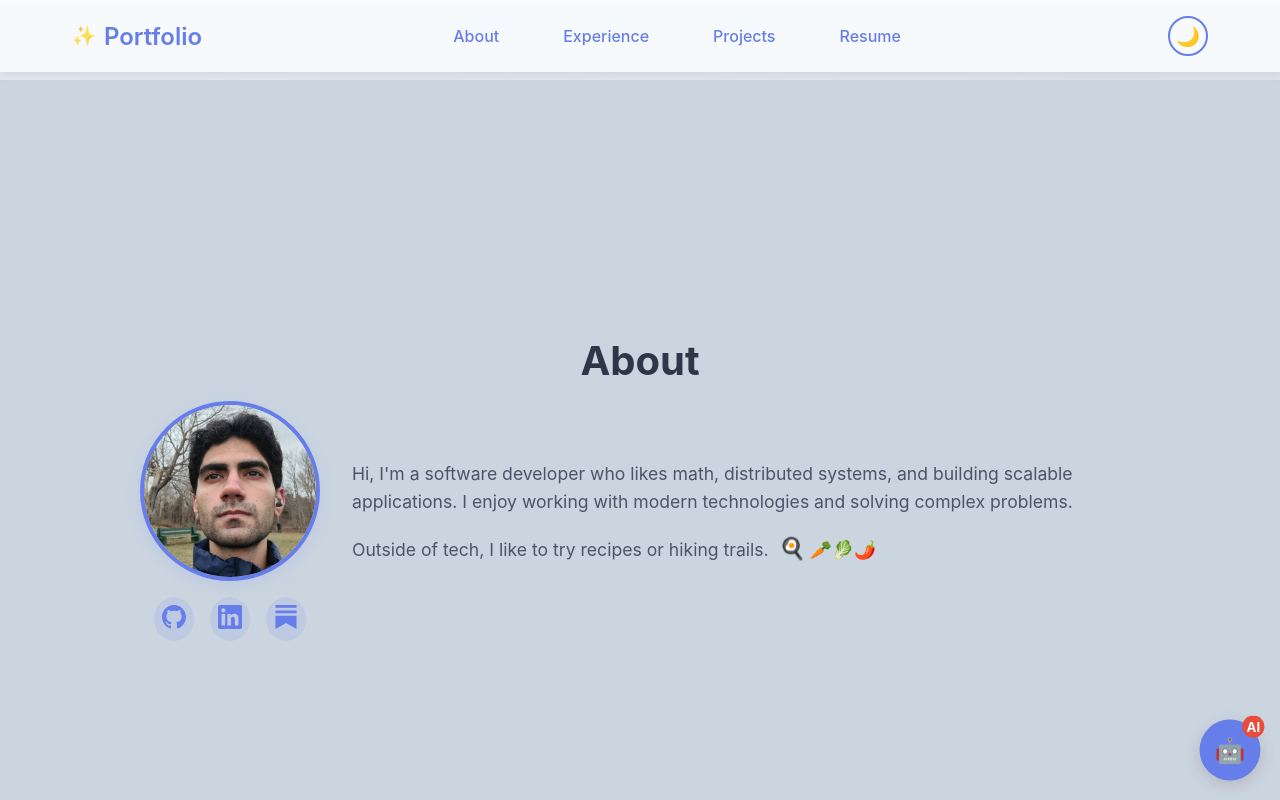
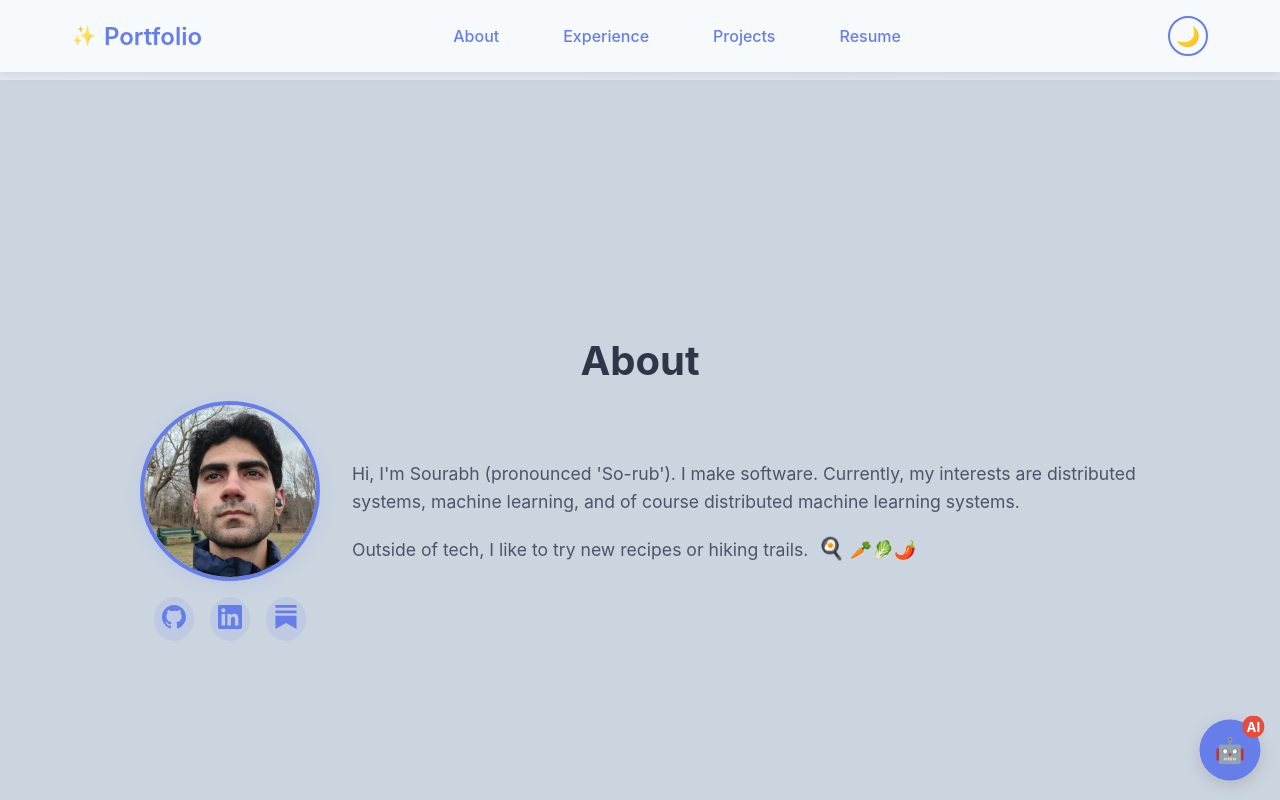
Before and after one commit to sharma-sourabh3435/portfolio, a React (Create React App) app: page / in a window 1280 px wide. Shown: the top 800 px of the page. Built offline with nearby package versions, Linux system fonts and the light colour scheme.

Commit message:
changed intro

```diff
--- a/src/App.js
+++ b/src/App.js
@@ -78,10 +78,12 @@ function App() {
               </div>
               <div className="about-right">
                 <div className="about-text">
-                  <p>Hi, I'm a  software developer who likes math, distributed systems, and building scalable applications.
-                  I enjoy working with modern technologies and solving complex problems.</p>
+                  <p>Hi, I'm Sourabh (pronounced 'So-rub'). I make software. Currently, my interests
+                    are distributed systems, machine learning, and of course distributed
+                    machine learning systems.
+                  </p>
                   <p>
-                    Outside of tech, I like to try recipes or hiking trails.
+                    Outside of tech, I like to try new recipes or hiking trails.
                     <span className="cooking-animation">
                       <span className="pan">🍳</span>
                       <span className="vegetables">🥕🥬🌶️</span>
```
